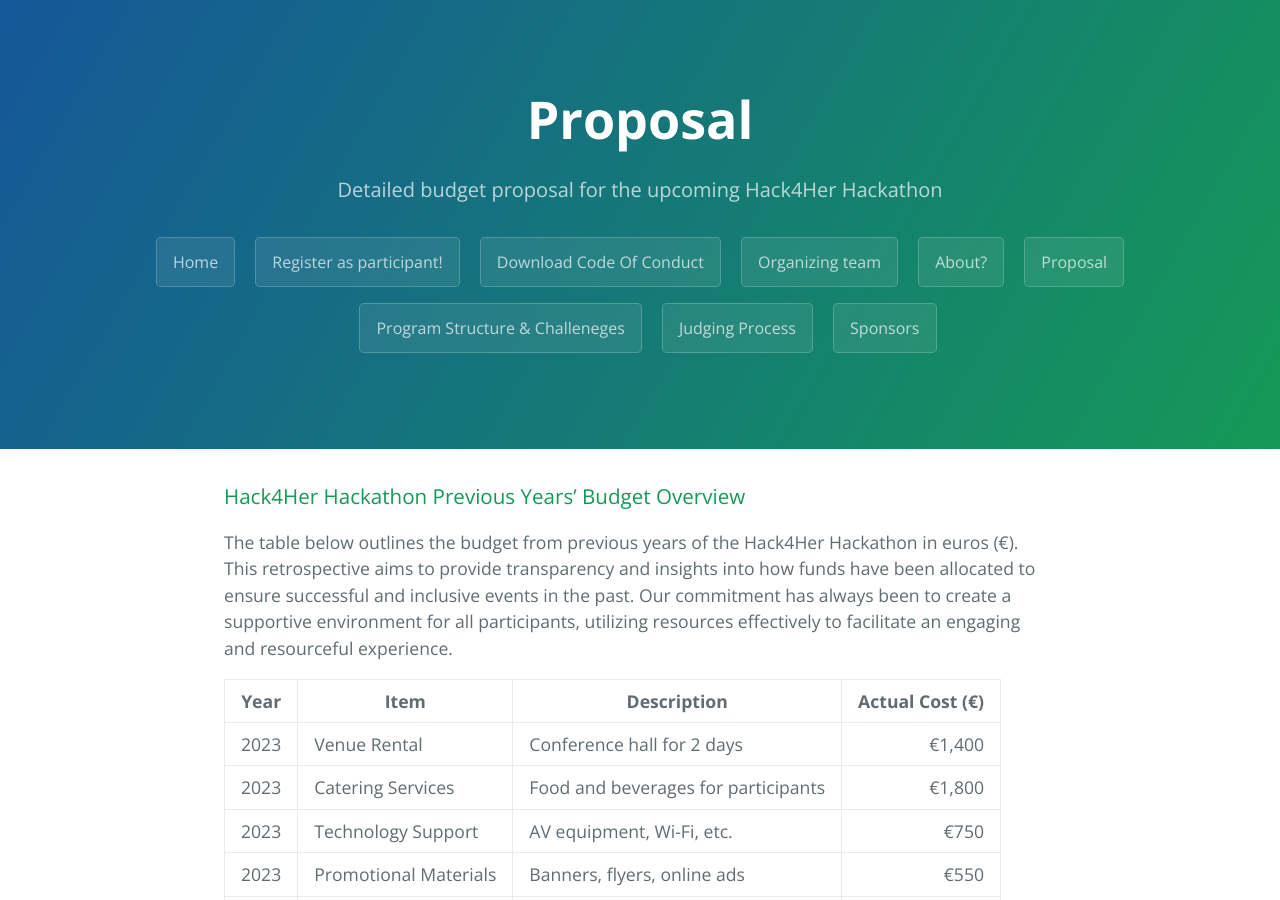
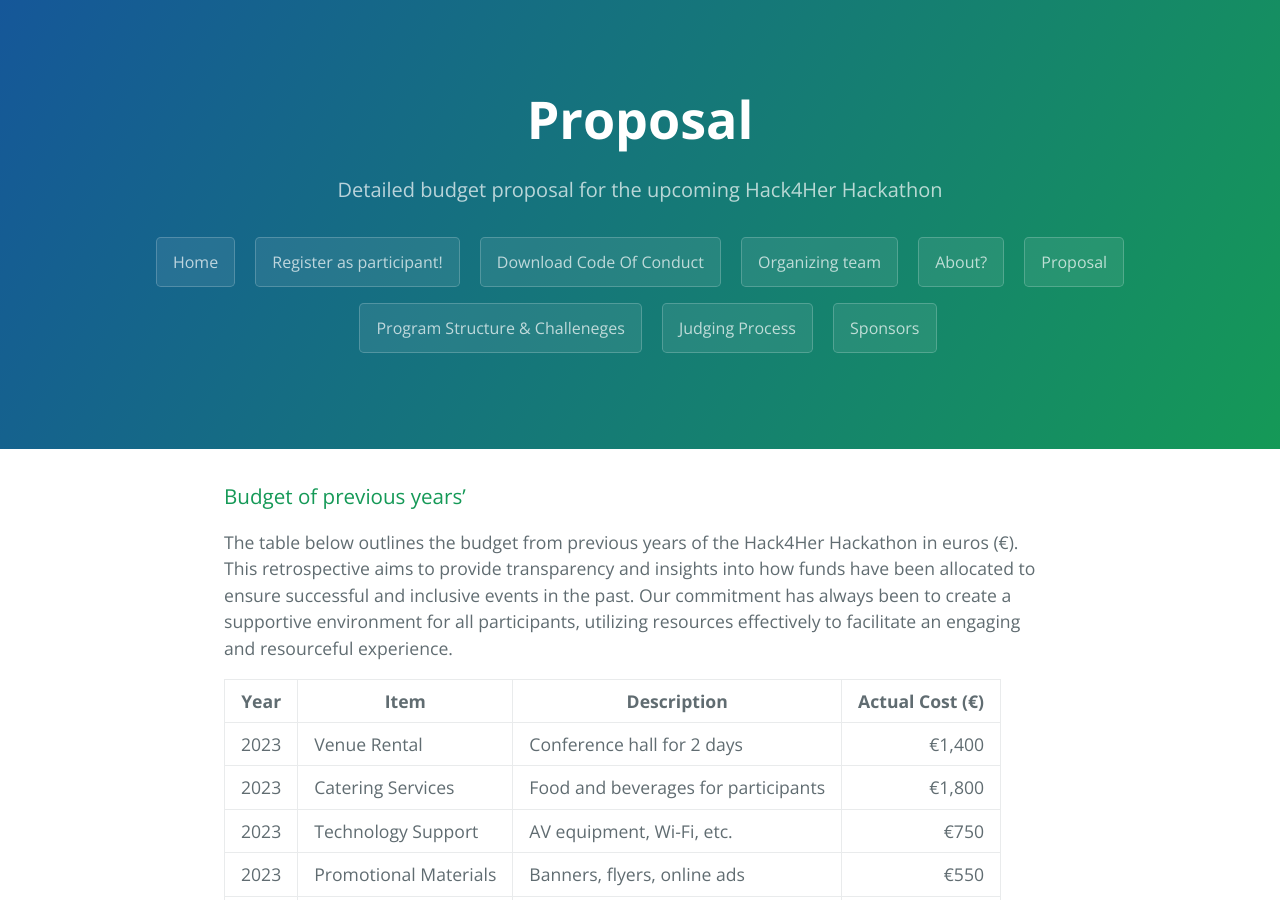
Before and after one commit to hack4her/hack4her.github.io, a Jekyll site: the page built from proposal.md, in a window 1280 px wide and 900 px high. Built offline with Jekyll 4.4.1, drawn with Linux system fonts in a browser that asks for light colours.

Commit message:
Update proposal.md

```diff
--- a/proposal.md
+++ b/proposal.md
@@ -6,7 +6,7 @@ description: Detailed budget proposal for the upcoming Hack4Her Hackathon
 
 
 
-### Hack4Her Hackathon Previous Years' Budget Overview
+### Budget of previous years'
 
 The table below outlines the budget from previous years of the Hack4Her Hackathon in euros (€). This retrospective aims to provide transparency and insights into how funds have been allocated to ensure successful and inclusive events in the past. Our commitment has always been to create a supportive environment for all participants, utilizing resources effectively to facilitate an engaging and resourceful experience.
 
```
